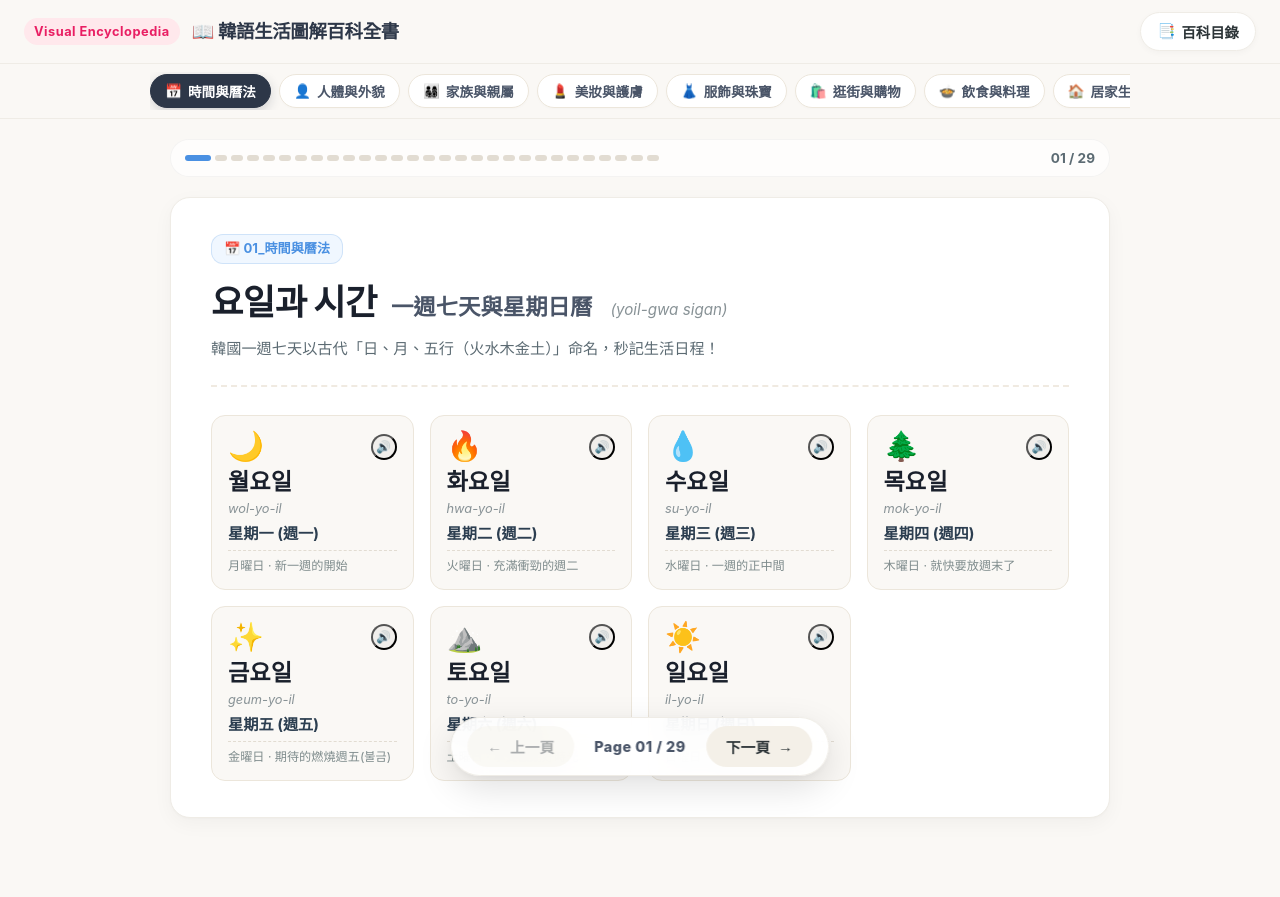
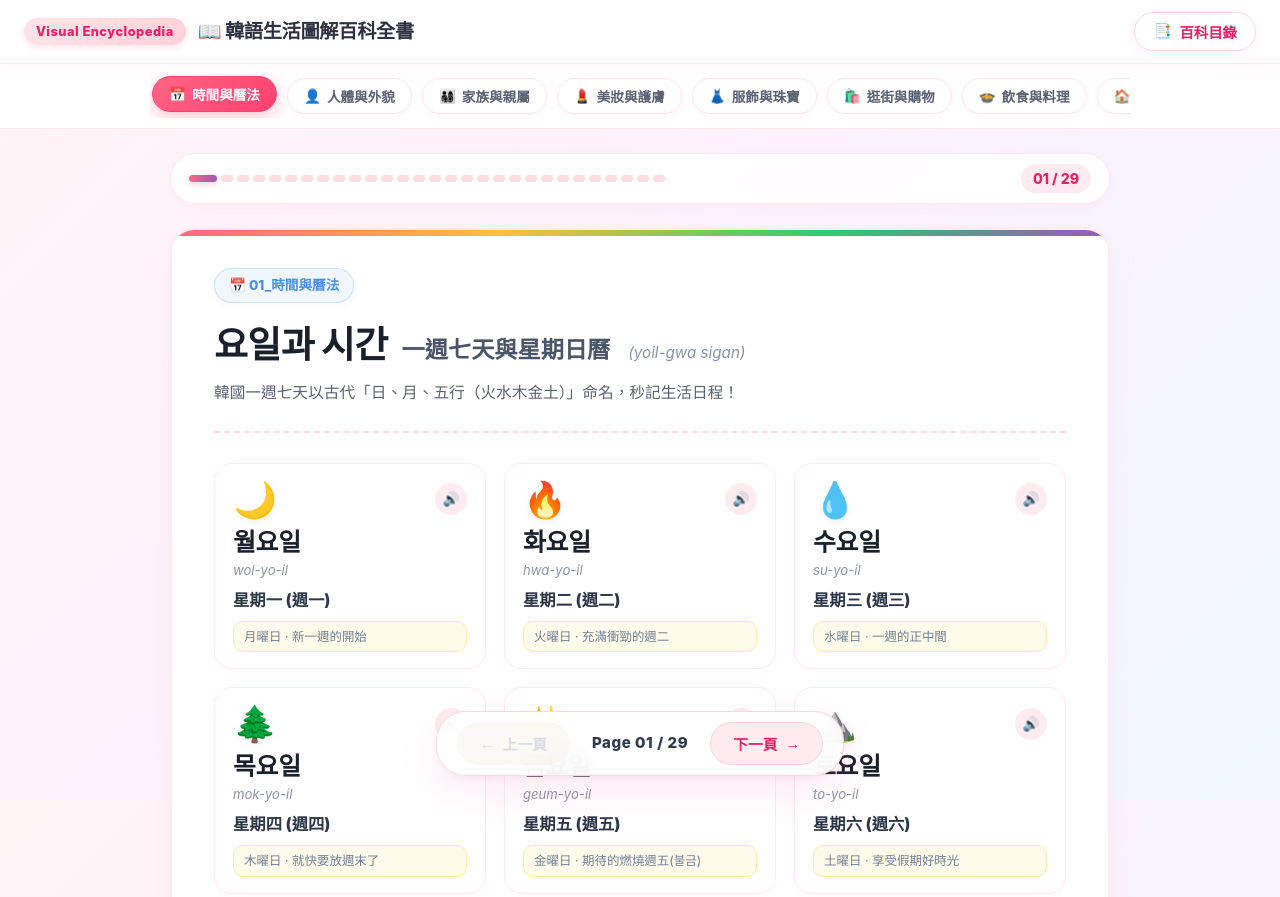
Before and after one commit to kitty-sin/Korean-Learning-Wikipedia, a plain HTML site: page index.html in a window 1280 px wide. Shown: the top 897 px of the page. Drawn offline with Linux system fonts and the light colour scheme.

Commit message:
feat(design): apply Macaron Pastel Playful theme per confirmed RDQ spec

```diff
--- a/css/encyclopedia.css
+++ b/css/encyclopedia.css
@@ -1,23 +1,33 @@
 /* ==========================================================================
-   韓語圖解百科全書 (Korean Visual Illustrated Encyclopedia)
-   視覺系統：日韓清新生活雜誌風、低認知負荷、舒適留白、大字體點讀
+   韓語圖解生活百科全書 (Korean Visual Illustrated Encyclopedia)
+   視覺風格：方案 B【萌系馬卡龍粉嫩風 (Pastel Playful)】
+   特色：草莓粉、奶霜黃、薄荷綠、薰衣草紫、手帳圓角萌感、高留白護眼
    ========================================================================== */
 
 :root {
   --font-main: -apple-system, BlinkMacSystemFont, "Segoe UI", Roboto, "Noto Sans TC", "Apple SD Gothic Neo", "Malgun Gothic", sans-serif;
-  --bg-canvas: #FAF8F5;
+  --bg-canvas: #FFF7F9;
+  --bg-canvas-gradient: linear-gradient(135deg, #FFF5F7 0%, #FAF2FD 50%, #F0F7FF 100%);
   --bg-card: #FFFFFF;
-  --text-main: #2C3437;
-  --text-sub: #5C6B73;
-  --text-rom: #889296;
-  --border-soft: #EFECE6;
-  --primary: #4A90E2;
-  --radius-lg: 20px;
-  --radius-md: 14px;
-  --radius-sm: 10px;
-  --shadow-card: 0 6px 20px rgba(0, 0, 0, 0.04), 0 1px 3px rgba(0, 0, 0, 0.02);
-  --shadow-hover: 0 10px 28px rgba(0, 0, 0, 0.08), 0 2px 6px rgba(0, 0, 0, 0.04);
-  --transition-smooth: all 0.25s cubic-bezier(0.25, 0.8, 0.25, 1);
+  --text-main: #2D3142;
+  --text-sub: #5C6274;
+  --text-rom: #8A92A6;
+  --border-soft: #FFE8EE;
+  --border-card: #FFEFF2;
+  --primary: #FF5E86;
+  --primary-light: #FFEBF0;
+  --primary-hover: #FF4071;
+  --accent-mint: #2ECC71;
+  --accent-lavender: #9B59B6;
+  --accent-blue: #3498DB;
+  --accent-amber: #F39C12;
+  --radius-lg: 24px;
+  --radius-md: 18px;
+  --radius-sm: 12px;
+  --radius-pill: 30px;
+  --shadow-card: 0 10px 28px rgba(255, 182, 193, 0.14), 0 2px 8px rgba(0, 0, 0, 0.02);
+  --shadow-hover: 0 16px 36px rgba(255, 94, 134, 0.2), 0 4px 12px rgba(0, 0, 0, 0.04);
+  --transition-smooth: all 0.28s cubic-bezier(0.25, 0.8, 0.25, 1);
 }
 
 * {
@@ -29,7 +39,8 @@
 
 body {
   font-family: var(--font-main);
-  background-color: var(--bg-canvas);
+  background: var(--bg-canvas-gradient);
+  background-attachment: fixed;
   color: var(--text-main);
   min-height: 100vh;
   display: flex;
@@ -43,13 +54,14 @@ body {
   position: sticky;
   top: 0;
   z-index: 100;
-  background: rgba(250, 248, 245, 0.94);
-  backdrop-filter: blur(12px);
-  border-bottom: 1px solid var(--border-soft);
+  background: rgba(255, 255, 255, 0.9);
+  backdrop-filter: blur(14px);
+  border-bottom: 1.5px solid var(--border-soft);
   padding: 12px 24px;
   display: flex;
   align-items: center;
   justify-content: space-between;
+  box-shadow: 0 4px 20px rgba(255, 192, 203, 0.08);
 }
 
 .brand-area {
@@ -59,20 +71,24 @@ body {
 }
 
 .brand-badge {
-  background: #FFE8EC;
+  background: linear-gradient(135deg, #FFE4E8 0%, #FFD1DA 100%);
   color: #E91E63;
   font-size: 0.8rem;
-  font-weight: 700;
-  padding: 4px 10px;
-  border-radius: 20px;
+  font-weight: 800;
+  padding: 4px 12px;
+  border-radius: var(--radius-pill);
   letter-spacing: 0.5px;
+  box-shadow: 0 2px 6px rgba(233, 30, 99, 0.12);
 }
 
 .brand-title {
-  font-size: 1.15rem;
-  font-weight: 800;
-  color: #2D3748;
+  font-size: 1.2rem;
+  font-weight: 900;
+  color: #2D3142;
   letter-spacing: -0.3px;
+  display: flex;
+  align-items: center;
+  gap: 6px;
 }
 
 .header-controls {
@@ -81,88 +97,92 @@ body {
   gap: 10px;
 }
 
-.btn-toc, .btn-audio-toggle {
+.btn-toc {
   background: #FFFFFF;
-  border: 1px solid var(--border-soft);
-  color: var(--text-main);
+  border: 1.5px solid #FFD8E2;
+  color: #E91E63;
   font-size: 0.9rem;
-  font-weight: 600;
-  padding: 8px 16px;
-  border-radius: 30px;
+  font-weight: 700;
+  padding: 8px 18px;
+  border-radius: var(--radius-pill);
   cursor: pointer;
   display: inline-flex;
   align-items: center;
-  gap: 6px;
-  box-shadow: 0 2px 6px rgba(0, 0, 0, 0.03);
+  gap: 8px;
+  box-shadow: 0 4px 12px rgba(255, 105, 180, 0.08);
   transition: var(--transition-smooth);
 }
 
-.btn-toc:hover, .btn-audio-toggle:hover {
-  background: #F4F0E8;
-  transform: translateY(-1px);
+.btn-toc:hover {
+  background: #FFEBF0;
+  border-color: #FF6584;
+  transform: translateY(-2px);
+  box-shadow: 0 6px 16px rgba(255, 105, 180, 0.16);
 }
 
-/* 15 大生活領域水平滑動列 */
+/* 15 大生活領域水平滑動列 (馬卡龍糖果色標籤) */
 .domain-bar-container {
   position: sticky;
   top: 57px;
   z-index: 95;
-  background: rgba(250, 248, 245, 0.95);
-  backdrop-filter: blur(10px);
-  border-bottom: 1px solid var(--border-soft);
-  padding: 8px 16px;
+  background: rgba(255, 255, 255, 0.88);
+  backdrop-filter: blur(12px);
+  border-bottom: 1.5px solid var(--border-soft);
+  padding: 10px 16px;
 }
 
 .domain-bar {
   max-width: 980px;
   margin: 0 auto;
   display: flex;
-  gap: 8px;
+  gap: 10px;
   overflow-x: auto;
-  scrollbar-width: none; /* Firefox */
-  -ms-overflow-style: none; /* IE */
-  padding: 2px 0;
+  scrollbar-width: none;
+  -ms-overflow-style: none;
+  padding: 4px 2px;
 }
 
 .domain-bar::-webkit-scrollbar {
-  display: none; /* Chrome/Safari */
+  display: none;
 }
 
 .domain-tab-btn {
   background: #FFFFFF;
-  border: 1px solid #ECE6DB;
-  border-radius: 20px;
-  padding: 6px 14px;
+  border: 1.5px solid #FFE4EA;
+  border-radius: var(--radius-pill);
+  padding: 7px 16px;
   font-size: 0.85rem;
   font-weight: 700;
-  color: #4A5568;
+  color: #5C6274;
   cursor: pointer;
   display: inline-flex;
   align-items: center;
   gap: 6px;
   white-space: nowrap;
   transition: var(--transition-smooth);
-  box-shadow: 0 1px 3px rgba(0, 0, 0, 0.02);
+  box-shadow: 0 2px 8px rgba(0, 0, 0, 0.02);
 }
 
 .domain-tab-btn:hover {
-  background: #F4F0E8;
-  border-color: #D3C9B8;
-  transform: translateY(-1px);
+  background: #FFF0F4;
+  border-color: #FFB8C8;
+  color: var(--primary);
+  transform: translateY(-2px);
 }
 
 .domain-tab-btn.active {
-  background: #2D3748;
+  background: linear-gradient(135deg, #FF6584 0%, #FF4071 100%);
   color: #FFFFFF;
-  border-color: #2D3748;
-  box-shadow: 0 4px 12px rgba(45, 55, 72, 0.2);
+  border-color: #FF4071;
+  box-shadow: 0 6px 16px rgba(255, 64, 113, 0.28);
+  transform: translateY(-2px);
 }
 
 /* 主容器 */
 .encyclopedia-container {
   max-width: 980px;
   margin: 0 auto;
-  padding: 20px 20px 100px;
+  padding: 24px 20px 120px;
   width: 100%;
   flex: 1;
 }
@@ -172,71 +192,92 @@ body {
   display: flex;
   align-items: center;
   justify-content: space-between;
-  margin-bottom: 20px;
-  padding: 8px 14px;
-  background: rgba(255, 255, 255, 0.7);
-  border-radius: 30px;
-  border: 1px solid rgba(0, 0, 0, 0.04);
+  margin-bottom: 24px;
+  padding: 10px 18px;
+  background: rgba(255, 255, 255, 0.85);
+  backdrop-filter: blur(8px);
+  border-radius: var(--radius-pill);
+  border: 1.5px solid var(--border-soft);
+  box-shadow: 0 4px 14px rgba(255, 182, 193, 0.08);
 }
 
 .page-stepper {
   display: flex;
   gap: 4px;
   flex-wrap: wrap;
-  max-width: 80%;
+  max-width: 82%;
 }
 
 .step-dot {
   width: 12px;
-  height: 6px;
-  border-radius: 3px;
-  background: #E2DCD2;
+  height: 7px;
+  border-radius: 4px;
+  background: #FFDDE5;
   cursor: pointer;
   transition: var(--transition-smooth);
 }
 
+.step-dot:hover {
+  background: #FFAEC1;
+  transform: scaleY(1.3);
+}
+
 .step-dot.active {
-  width: 26px;
-  background: var(--primary);
+  width: 28px;
+  background: linear-gradient(90deg, #FF6584, #9B59B6);
+  box-shadow: 0 2px 6px rgba(255, 101, 132, 0.3);
 }
 
 .page-counter {
-  font-size: 0.85rem;
-  font-weight: 700;
-  color: var(--text-sub);
+  font-size: 0.88rem;
+  font-weight: 800;
+  color: #E91E63;
+  background: #FFEBF0;
+  padding: 4px 12px;
+  border-radius: 20px;
 }
 
-/* 單元百科卡片（雜誌主頁） */
+/* 單元百科卡片（雜誌主頁畫布） */
 .book-page-canvas {
   background: var(--bg-card);
   border-radius: var(--radius-lg);
-  border: 1px solid var(--border-soft);
+  border: 2px solid #FFEBF0;
   box-shadow: var(--shadow-card);
-  padding: 36px 40px;
+  padding: 38px 42px;
   position: relative;
   overflow: hidden;
   transition: opacity 0.3s ease, transform 0.3s ease;
 }
 
+/* 頂部裝飾亮彩條 */
+.book-page-canvas::before {
+  content: "";
+  position: absolute;
+  top: 0;
+  left: 0;
+  right: 0;
+  height: 6px;
+  background: linear-gradient(90deg, #FF6584 0%, #FFBE3D 35%, #2ECC71 70%, #9B59B6 100%);
+}
+
 /* 頁面頂部 Header */
 .page-hero {
-  border-bottom: 2px dashed #F0EAE1;
-  padding-bottom: 24px;
-  margin-bottom: 28px;
+  border-bottom: 2px dashed #FFDDE5;
+  padding-bottom: 26px;
+  margin-bottom: 30px;
   position: relative;
 }
 
 .page-category-tag {
   display: inline-flex;
   align-items: center;
-  gap: 6px;
-  font-size: 0.82rem;
-  font-weight: 700;
-  padding: 4px 12px;
-  border-radius: 12px;
-  margin-bottom: 12px;
-  background: #EDF2F7;
-  color: #4A5568;
+  gap: 8px;
+  font-size: 0.85rem;
+  font-weight: 800;
+  padding: 6px 14px;
+  border-radius: var(--radius-pill);
+  margin-bottom: 14px;
+  box-shadow: 0 2px 8px rgba(0, 0, 0, 0.04);
 }
 
 .page-title-row {
@@ -248,15 +289,15 @@ body {
 }
 
 .page-title-ko {
-  font-size: 2.2rem;
+  font-size: 2.3rem;
   font-weight: 900;
   color: #1A202C;
   letter-spacing: -0.5px;
 }
 
 .page-title-zh {
-  font-size: 1.4rem;
-  font-weight: 700;
+  font-size: 1.45rem;
+  font-weight: 800;
   color: #4A5568;
 }
 
@@ -268,61 +309,36 @@ body {
 }
 
 .page-desc {
-  font-size: 0.95rem;
+  font-size: 0.98rem;
   color: var(--text-sub);
   line-height: 1.6;
 }
 
-/* 章節分組 */
-.page-section {
-  margin-bottom: 36px;
+/* 卡片排版網格 (Cards Grid) */
+.cards-grid {
+  display: grid;
+  grid-template-columns: repeat(auto-fill, minmax(210px, 1fr));
+  gap: 18px;
 }
 
-.page-section:last-child {
-  margin-bottom: 0;
-}
-
-.section-heading {
-  font-size: 1.15rem;
-  font-weight: 800;
-  color: #2D3748;
-  margin-bottom: 16px;
-  display: flex;
-  align-items: center;
-  gap: 8px;
-}
-
-/* 卡片排版風格 1：標準網格卡 (Cards Grid) */
-.cards-grid {
-  display: grid;
-  grid-template-columns: repeat(auto-fill, minmax(200px, 1fr));
-  gap: 16px;
-}
-
-/* 緊湊網格卡 (4~5 欄) */
-.cards-grid-compact {
-  display: grid;
-  grid-template-columns: repeat(auto-fill, minmax(180px, 1fr));
-  gap: 14px;
-}
-
-/* 單個詞條卡片 (Vocab Card) */
+/* 三層次多功能圖鑑單字卡 (Vocab Card) */
 .vocab-card {
-  background: #FAF8F5;
-  border: 1px solid #ECE6DB;
+  background: #FFFFFF;
+  border: 1.8px solid #FFEBF0;
   border-radius: var(--radius-md);
-  padding: 16px 16px 14px;
+  padding: 18px 18px 16px;
   display: flex;
   flex-direction: column;
   cursor: pointer;
   position: relative;
   transition: var(--transition-smooth);
+  box-shadow: 0 4px 14px rgba(255, 192, 203, 0.08);
 }
 
 .vocab-card:hover {
-  background: #FFFFFF;
-  border-color: #D3C9B8;
-  transform: translateY(-3px);
+  background: #FFFDFE;
+  border-color: #FFAEC1;
+  transform: translateY(-4px) scale(1.02);
   box-shadow: var(--shadow-hover);
 }
 
@@ -331,152 +347,78 @@ body {
 }
 
 .vocab-card.is-playing {
-  border-color: var(--primary);
-  background: #F0F7FF;
-  box-shadow: 0 0 0 3px rgba(74, 144, 226, 0.2);
+  border-color: #FF4071;
+  background: #FFF0F4;
+  box-shadow: 0 0 0 4px rgba(255, 94, 134, 0.25);
 }
 
 .card-top {
   display: flex;
   align-items: center;
   justify-content: space-between;
-  margin-bottom: 8px;
+  margin-bottom: 10px;
 }
 
 .card-icon {
-  font-size: 1.8rem;
+  font-size: 2.2rem;
   line-height: 1;
+  filter: drop-shadow(0 2px 4px rgba(0, 0, 0, 0.06));
 }
 
 .btn-sound-mini {
-  background: rgba(0, 0, 0, 0.04);
-  color: #6C7A89;
+  background: #FFEBF0;
+  color: #FF4071;
+  border: none;
   border-radius: 50%;
-  width: 26px;
-  height: 26px;
+  width: 32px;
+  height: 32px;
   display: flex;
   align-items: center;
   justify-content: center;
-  font-size: 0.75rem;
+  font-size: 0.85rem;
+  cursor: pointer;
   transition: var(--transition-smooth);
 }
 
 .vocab-card:hover .btn-sound-mini {
-  background: var(--primary);
+  background: linear-gradient(135deg, #FF6584, #FF4071);
   color: #FFFFFF;
+  transform: rotate(-10deg) scale(1.1);
+  box-shadow: 0 4px 10px rgba(255, 64, 113, 0.3);
 }
 
 .card-word-ko {
-  font-size: 1.45rem;
-  font-weight: 800;
+  font-size: 1.55rem;
+  font-weight: 900;
   color: #1A202C;
-  line-height: 1.2;
-  margin-bottom: 2px;
+  line-height: 1.25;
+  margin-bottom: 3px;
+  letter-spacing: -0.2px;
 }
 
 .card-word-rom {
-  font-size: 0.8rem;
+  font-size: 0.82rem;
   color: var(--text-rom);
   font-style: italic;
-  margin-bottom: 6px;
+  margin-bottom: 8px;
 }
 
 .card-word-zh {
-  font-size: 0.95rem;
-  font-weight: 700;
-  color: #2C3E50;
-  line-height: 1.3;
+  font-size: 1.02rem;
+  font-weight: 800;
+  color: #2D3748;
+  line-height: 1.35;
 }
 
 .card-tip {
-  font-size: 0.76rem;
-  color: #7F8C8D;
-  margin-top: 6px;
-  padding-top: 6px;
-  border-top: 1px dashed #E2DCD2;
-}
-
-/* 橫條藥丸式卡片 (Pills List) */
-.pills-list {
-  display: grid;
-  grid-template-columns: repeat(auto-fill, minmax(240px, 1fr));
-  gap: 12px;
-}
-
-.pill-card {
-  background: #FAF8F5;
-  border: 1px solid #ECE6DB;
-  border-radius: 30px;
-  padding: 10px 18px;
-  display: flex;
-  align-items: center;
-  gap: 12px;
-  cursor: pointer;
-  transition: var(--transition-smooth);
-}
-
-.pill-card:hover {
-  background: #FFFFFF;
-  border-color: #D3C9B8;
-  transform: translateY(-2px);
-  box-shadow: var(--shadow-card);
-}
-
-.pill-card.is-playing {
-  border-color: var(--primary);
-  background: #F0F7FF;
-}
-
-.pill-icon {
-  font-size: 1.4rem;
-}
-
-.pill-content {
-  display: flex;
-  flex-direction: column;
-}
-
-.pill-ko {
-  font-size: 1.15rem;
-  font-weight: 800;
-  color: #1A202C;
-}
-
-.pill-zh {
-  font-size: 0.85rem;
-  font-weight: 600;
-  color: #4A5568;
-}
-
-/* 男稱 vs 女稱對照盒 (Family Comparison Box) */
-.comparison-grid {
-  display: grid;
-  grid-template-columns: 1fr 1fr;
-  gap: 20px;
+  font-size: 0.78rem;
+  color: #718096;
   margin-top: 10px;
-}
-
-.comparison-box {
-  background: #FDFCF9;
-  border: 1.5px dashed #E5DEC9;
-  border-radius: var(--radius-md);
-  padding: 20px;
-}
-
-.comparison-label {
-  font-size: 0.95rem;
-  font-weight: 800;
-  color: #8E44AD;
-  margin-bottom: 14px;
-  display: flex;
-  align-items: center;
-  gap: 6px;
-}
-
-.comparison-items {
-  display: flex;
-  flex-direction: column;
-  gap: 10px;
+  padding: 6px 10px;
+  background: #FFFBEA;
+  border: 1px solid #FFEAA7;
+  border-radius: 10px;
+  line-height: 1.4;
 }
 
 /* 底部常駐換頁控制列 (Floating Navigation Bar) */
@@ -487,24 +429,24 @@ body {
   transform: translateX(-50%);
   background: rgba(255, 255, 255, 0.92);
   backdrop-filter: blur(16px);
-  border: 1px solid var(--border-soft);
-  box-shadow: 0 12px 36px rgba(0, 0, 0, 0.12), 0 2px 8px rgba(0, 0, 0, 0.04);
-  padding: 8px 16px;
-  border-radius: 40px;
+  border: 1.5px solid #FFD8E2;
+  box-shadow: 0 14px 40px rgba(255, 105, 180, 0.15), 0 4px 10px rgba(0, 0, 0, 0.04);
+  padding: 10px 20px;
+  border-radius: var(--radius-pill);
   display: flex;
   align-items: center;
-  gap: 20px;
+  gap: 22px;
   z-index: 100;
 }
 
 .nav-btn {
-  background: #F4F0E8;
-  border: none;
-  color: var(--text-main);
+  background: #FFEBF0;
+  border: 1px solid #FFD1DC;
+  color: #E91E63;
   font-size: 0.92rem;
-  font-weight: 700;
-  padding: 10px 20px;
-  border-radius: 30px;
+  font-weight: 800;
+  padding: 10px 22px;
+  border-radius: var(--radius-pill);
   cursor: pointer;
   display: inline-flex;
   align-items: center;
@@ -513,20 +455,25 @@ body {
 }
 
 .nav-btn:hover:not(:disabled) {
-  background: var(--text-main);
+  background: linear-gradient(135deg, #FF6584, #FF4071);
   color: #FFFFFF;
+  border-color: #FF4071;
   transform: translateY(-2px);
+  box-shadow: 0 4px 14px rgba(255, 64, 113, 0.3);
 }
 
 .nav-btn:disabled {
   opacity: 0.4;
   cursor: not-allowed;
+  background: #F4F0E8;
+  color: #A0AEC0;
+  border-color: transparent;
 }
 
 .nav-page-info {
-  font-size: 0.9rem;
+  font-size: 0.95rem;
   font-weight: 800;
-  color: #4A5568;
+  color: #2D3748;
   letter-spacing: 0.5px;
 }
 
@@ -537,8 +484,8 @@ body {
   left: 0;
   width: 100%;
   height: 100%;
-  background: rgba(0, 0, 0, 0.4);
-  backdrop-filter: blur(4px);
+  background: rgba(0, 0, 0, 0.45);
+  backdrop-filter: blur(6px);
   z-index: 200;
   display: none;
   align-items: center;
@@ -553,12 +500,13 @@ body {
 .toc-modal {
   background: #FFFFFF;
   border-radius: var(--radius-lg);
-  max-width: 580px;
+  border: 2px solid #FFEBF0;
+  max-width: 620px;
   width: 100%;
   max-height: 85vh;
   overflow-y: auto;
-  box-shadow: 0 20px 50px rgba(0, 0, 0, 0.2);
-  padding: 28px;
+  box-shadow: 0 24px 60px rgba(0, 0, 0, 0.2);
+  padding: 30px;
   display: flex;
   flex-direction: column;
 }
@@ -568,23 +516,38 @@ body {
   align-items: center;
   justify-content: space-between;
   margin-bottom: 20px;
-  padding-bottom: 12px;
-  border-bottom: 1px solid var(--border-soft);
+  padding-bottom: 14px;
+  border-bottom: 1.5px solid #FFE8EE;
 }
 
 .toc-title {
-  font-size: 1.25rem;
-  font-weight: 800;
-  color: #1A202C;
+  font-size: 1.35rem;
+  font-weight: 900;
+  color: #2D3142;
+  display: flex;
+  align-items: center;
+  gap: 8px;
 }
 
 .btn-close-modal {
-  background: none;
+  background: #FFEBF0;
   border: none;
-  font-size: 1.4rem;
-  color: #A0AEC0;
+  width: 32px;
+  height: 32px;
+  border-radius: 50%;
+  font-size: 1.2rem;
+  color: #E91E63;
   cursor: pointer;
-  line-height: 1;
+  display: flex;
+  align-items: center;
+  justify-content: center;
+  transition: var(--transition-smooth);
+}
+
+.btn-close-modal:hover {
+  background: #FF4071;
+  color: #FFFFFF;
+  transform: rotate(90deg);
 }
 
 .toc-list {
@@ -597,70 +560,73 @@ body {
   display: flex;
   align-items: center;
   justify-content: space-between;
-  padding: 12px 16px;
+  padding: 14px 18px;
   border-radius: var(--radius-md);
-  border: 1px solid #EDF2F7;
-  background: #FDFCF9;
+  border: 1.5px solid #FFF0F4;
+  background: #FFFDFE;
   cursor: pointer;
   transition: var(--transition-smooth);
 }
 
 .toc-item:hover {
-  background: #F4F0E8;
-  border-color: #CBD5E0;
+  background: #FFEBF0;
+  border-color: #FFAEC1;
   transform: translateX(4px);
 }
 
 .toc-item.active {
-  background: #EBF8FF;
-  border-color: #3182CE;
+  background: #FFF0F5;
+  border-color: #FF5E86;
+  box-shadow: 0 4px 14px rgba(255, 94, 134, 0.15);
 }
 
 .toc-item-left {
   display: flex;
   align-items: center;
-  gap: 12px;
+  gap: 14px;
 }
 
 .toc-item-num {
-  font-size: 0.82rem;
-  font-weight: 800;
-  color: #A0AEC0;
+  font-size: 0.85rem;
+  font-weight: 900;
+  color: #FF8FA3;
+  background: #FFF0F3;
+  padding: 3px 8px;
+  border-radius: 12px;
 }
 
 .toc-item-title {
-  font-weight: 700;
+  font-weight: 800;
   color: #2D3748;
 }
 
 .toc-item-zh {
-  font-size: 0.85rem;
+  font-size: 0.82rem;
   color: #718096;
 }
 
 /* 響應式優化 */
 @media (max-width: 768px) {
   .book-page-canvas {
-    padding: 24px 20px;
+    padding: 26px 20px;
   }
   .page-title-ko {
-    font-size: 1.75rem;
+    font-size: 1.85rem;
   }
-  .cards-grid, .cards-grid-compact {
+  .cards-grid {
     grid-template-columns: repeat(2, 1fr);
-    gap: 10px;
+    gap: 12px;
   }
-  .comparison-grid {
-    grid-template-columns: 1fr;
-    gap: 14px;
+  .card-word-ko {
+    font-size: 1.35rem;
   }
   .bottom-nav-bar {
     width: calc(100% - 32px);
     justify-content: space-between;
-    padding: 8px 12px;
+    padding: 8px 14px;
   }
   .nav-btn {
-    padding: 8px 14px;
+    padding: 8px 16px;
     font-size: 0.85rem;
   }
 }
```
Also changed, not shown: 1 other file.
